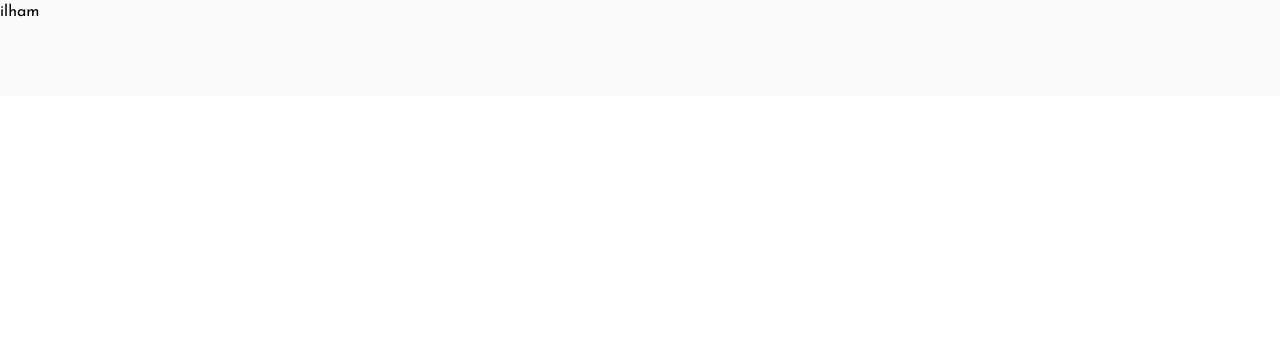
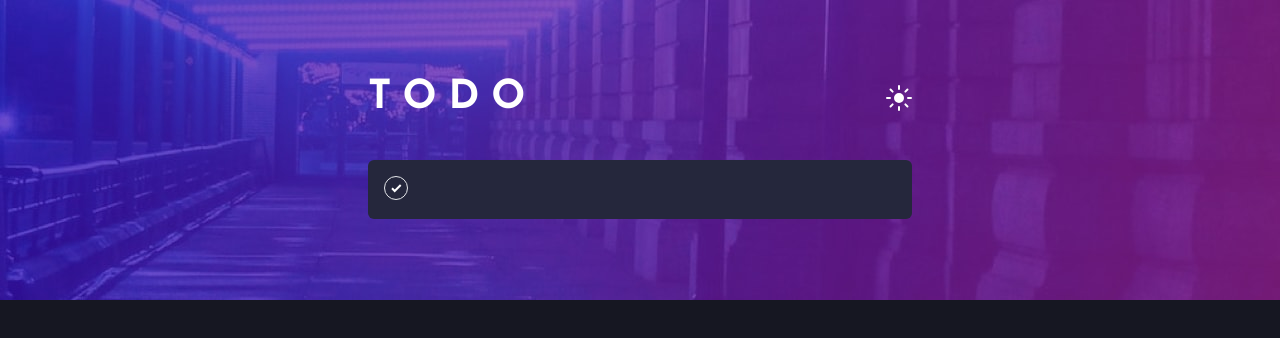
Before and after one commit to Mohamad-Ilham-Ramadhan/todo-app-react-ts, a Next.js app: page / in a window 1280 px wide. Shown: the top 338 px of the page. Built offline with nearby package versions, Linux system fonts and the light colour scheme.

Commit message:
dark theme background styling

```diff
--- /dev/null
+++ b/components/ButtonCheck.tsx
@@ -0,0 +1,19 @@
+import { useState } from 'react';
+import clsx from 'clsx';
+
+export default function ButtonCheck() {
+  const [checked, setChecked] = useState(false);
+  const bg = checked ? 'bg-gradient-to-br from-check-from to-check-to' : 'border-1';
+
+  function handleClick() {
+    setChecked( prev => !prev );
+  }
+  return (
+    <button
+      className={clsx('rounded-full w-6 h-6 text-center flex justify-center items-center focus:outline-none', bg)}
+      onClick={handleClick}
+    >
+      <svg xmlns="http://www.w3.org/2000/svg" width="11" height="9"><path fill="none" stroke="#FFF" strokeWidth="2" d="M1 4.304L3.696 7l6-6"/></svg>
+    </button>
+  );
+}
--- a/pages/index.tsx
+++ b/pages/index.tsx
@@ -1,4 +1,5 @@
 import {useState} from 'react';
+import ButtonCheck from '../components/ButtonCheck';
 
 export default function Home() {
   const [text, setText] = useState('');
@@ -14,8 +15,22 @@ export default function Home() {
     setText('');
   }
   return (
-    <div className="bg-light-theme-very-light-gray h-24">
-     ilham
+    <div className="bg-desktop-dark bg-no-repeat bg-dark-theme-very-dark-blue min-h-screen">
+      <div className="pt-13 w-136 mx-auto">
+        <div className="flex text-white mb-10">
+          <div className="mr-auto font-bold text-4xl" style={{ letterSpacing: '.75rem' }}>TODO</div>
+          <div className="flex items-center">
+            <svg xmlns="http://www.w3.org/2000/svg" width="26" height="26"><path fill="#FFF" fillRule="evenodd" d="M13 21a1 1 0 011 1v3a1 1 0 11-2 0v-3a1 1 0 011-1zm-5.657-2.343a1 1 0 010 1.414l-2.121 2.121a1 1 0 01-1.414-1.414l2.12-2.121a1 1 0 011.415 0zm12.728 0l2.121 2.121a1 1 0 01-1.414 1.414l-2.121-2.12a1 1 0 011.414-1.415zM13 8a5 5 0 110 10 5 5 0 010-10zm12 4a1 1 0 110 2h-3a1 1 0 110-2h3zM4 12a1 1 0 110 2H1a1 1 0 110-2h3zm18.192-8.192a1 1 0 010 1.414l-2.12 2.121a1 1 0 01-1.415-1.414l2.121-2.121a1 1 0 011.414 0zm-16.97 0l2.121 2.12A1 1 0 015.93 7.344L3.808 5.222a1 1 0 011.414-1.414zM13 0a1 1 0 011 1v3a1 1 0 11-2 0V1a1 1 0 011-1z"/></svg>
+          </div>
+        </div>
+
+        <div className="flex bg-dark-theme-very-dark-desaturated-blue w-full rounded-md py-4 focus:outline-none text-dark-theme-light-grayish-blue">
+          <div className="px-4">
+            <ButtonCheck />
+          </div>
+          <input type="text"  className="bg-transparent"/>
+        </div>
+      </div>
     </div>
   );
 }
--- a/styles/globals.css
+++ b/styles/globals.css
@@ -28,4 +28,7 @@
          url('/fonts/josefin-sans-v20-latin-700.ttf') format('truetype'), /* Safari, Android, iOS */
          url('/fonts/josefin-sans-v20-latin-700.svg#JosefinSans') format('svg'); /* Legacy iOS */
   }
+  body {
+    font-size: 18px;
+  }
 }
--- a/tailwind.config.js
+++ b/tailwind.config.js
@@ -33,11 +33,23 @@ module.exports = {
         'desktop-light': "url('/images/bg-desktop-light.jpg')",
         'mobile-light': "url('/images/bg-mobile-light.jpg')",
         'mobile-light': "url('/images/bg-mobile-light.jpg')",
+      },
+      spacing: {
+        '136': '34rem'
+      },
+      padding: {
+        '13': '4.75rem',
+      },
+      fontSize: {
+        '4xl': ['2.5rem', '2.75rem'],
+      },
+      borderWidth: {
+        '1': '1px'
       }
     },
     fontFamily: {
       sans: ['Josefin Sans', 'sans-serif']
-    }
+    },
   },
   variants: {
     extend: {},
```
